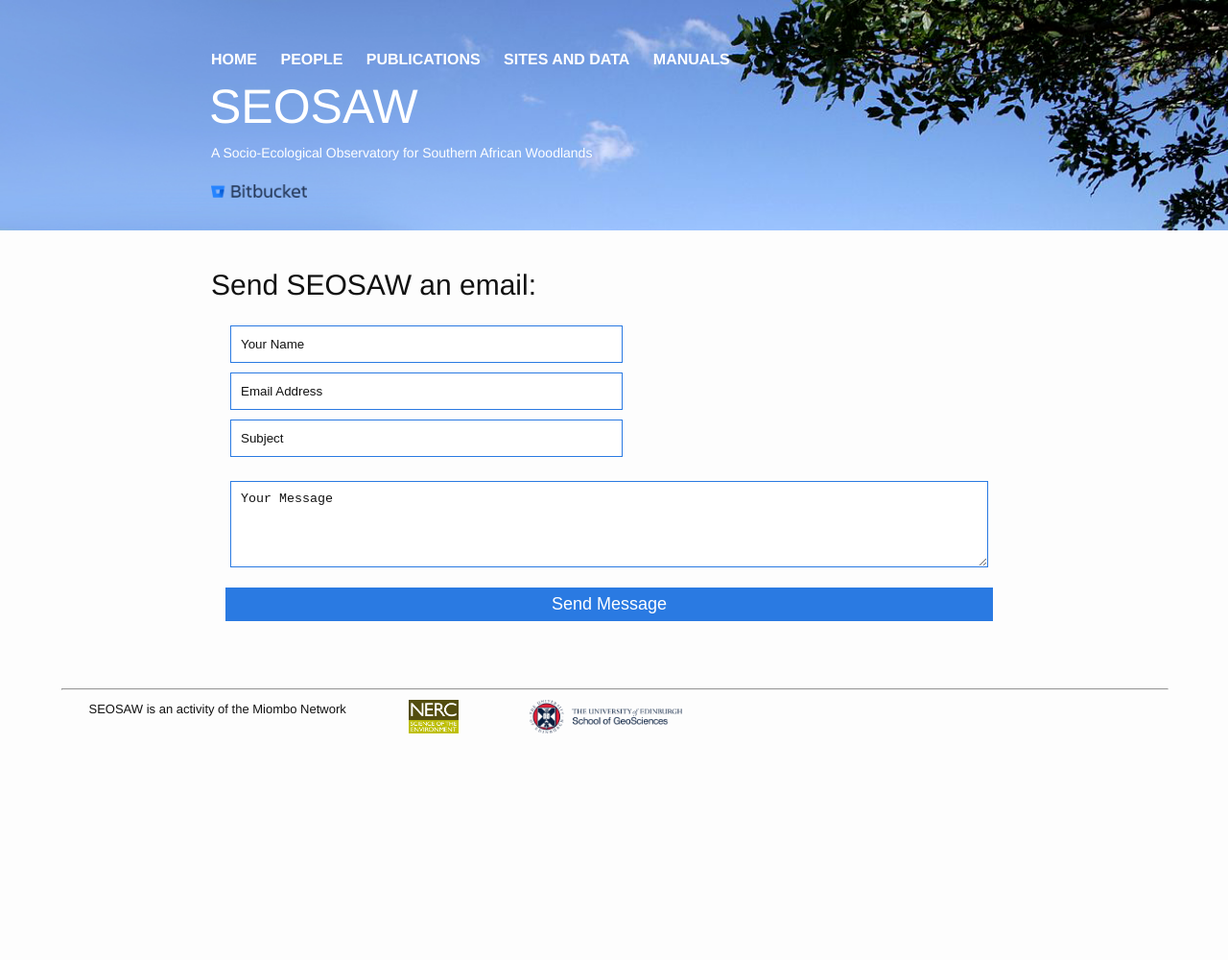
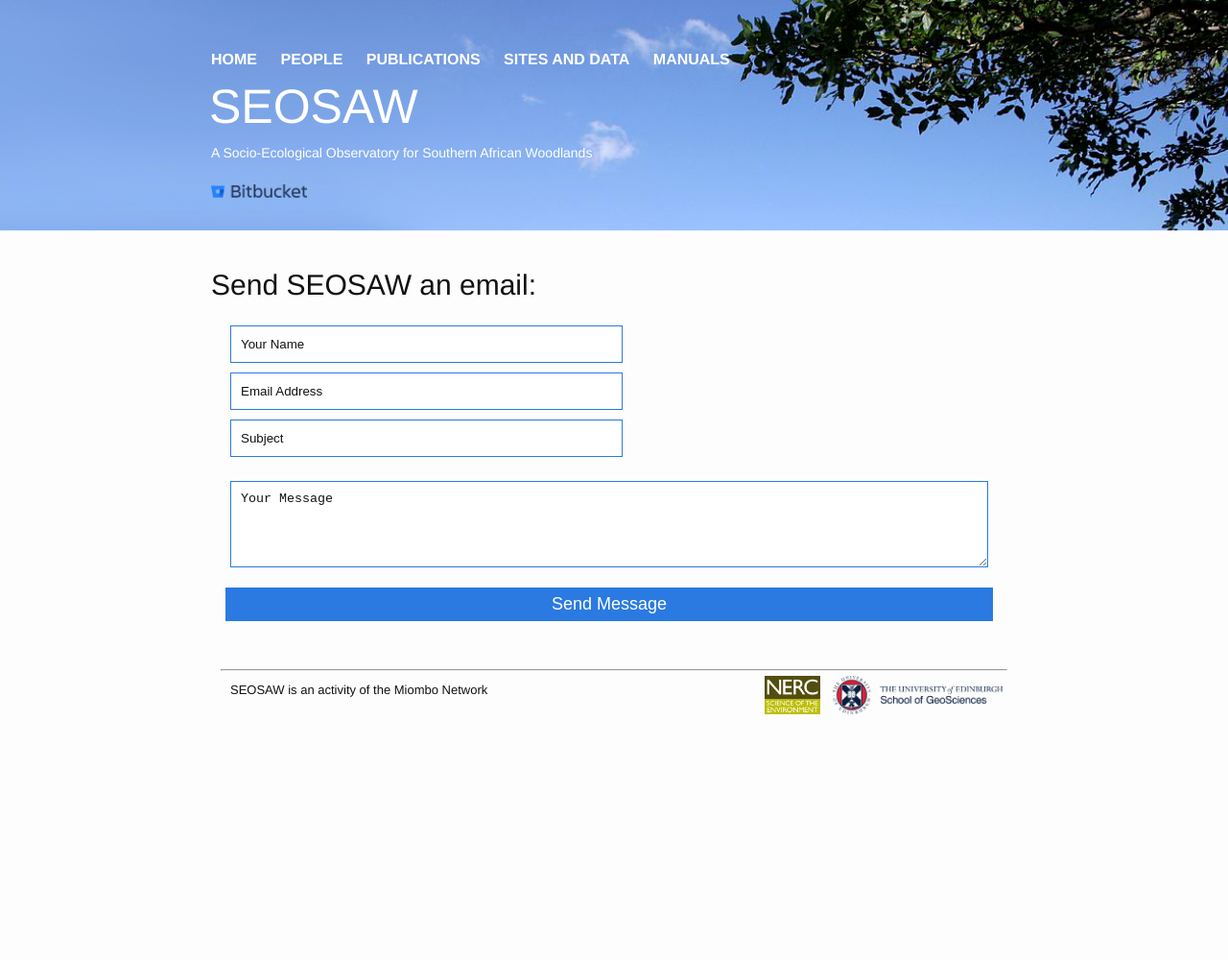
Before and after one commit to seosaw/seosaw.github.io, a Jekyll site: the page built from contact.md, in a window 1280 px wide. Shown: the whole page at 96% size. Built offline with Jekyll 4.4.1, drawn with Linux system fonts in a browser that asks for light colours; nearby versions of some CDN libraries.

Commit message:
Fixed footer

```diff
--- a/_includes/footer.html
+++ b/_includes/footer.html
@@ -1,20 +1,16 @@
 <footer class="footer">
 	<hr>
-    <ul class="footer-logo">
-      <li>
-        <p>
-	  		SEOSAW is an activity of the Miombo Network
-        </p>
-      </li>
-      <li>
+	<div class="footer-text">
+    	<p>SEOSAW is an activity of the Miombo Network</p>
+    </div>
+    <div class="footer-img">
+    	<div class="footer-img-container">
     		<a href="http://www.nerc.ac.uk" target="_blank">
 				<img src="{{ site.baseurl }}/images/inst_logos/nerc.png" alt="nerc">
     		</a>
-      </li>
-      <li>
     		<a href="http://www.ed.ac.uk" target="_blank">
 	    		<img src="{{ site.baseurl }}/images/inst_logos/uoe.png" alt="nerc">
     		</a>
-      </li>
-    </ul>
+    	</div>
+    </div>
 </footer>
--- a/_layouts/default.html
+++ b/_layouts/default.html
@@ -1,21 +1,15 @@
 <!DOCTYPE html>
 <html lang="en">
 <div class="main-container">
-
     {% include head.html %}
-
   <body>
-
     {% include header.html %}
-
     <br>
-
       <div class="page-content">
         {{ content }}
+
+    	{% include footer.html %}
       </div>
-
-    {% include footer.html %}
-
   </body>
 </div>
 </html>
--- a/_sass/_base.scss
+++ b/_sass/_base.scss
@@ -1,5 +1,5 @@
 // Reset basic elements
-body, h1, h2, h3, h4, h5, h6,
+html, body, h1, h2, h3, h4, h5, h6,
 p, blockquote, pre, hr,
 dl, dd, ol, ul, figure {
     margin: 0;
@@ -119,24 +119,24 @@ img {
 }
 
 // Footer
-.footer hr {
-	max-width: 90%;
-	margin-left: 5%;
+.footer {
+	margin: 10px 10px 0px 10px;
 }
 
-.footer-logo li {
-	display: inline-block;
+.footer-text {
 	float: left;
-	margin-left: 5%;
-	line-height: 40px;
+	margin: 10px;
+
 }
 
-.footer-logo img {
-	max-height: 40px;
+.footer-img {
+	float: right;
 }
 
-.footer-logo p {
-	vertical-align: middle;
+.footer-img img {
+	display: inline-block;
+	max-height: 40px;
+	margin: 5px;
 }
 
 // Lists
```
Lines whose indentation alone changed are shown as unchanged.
